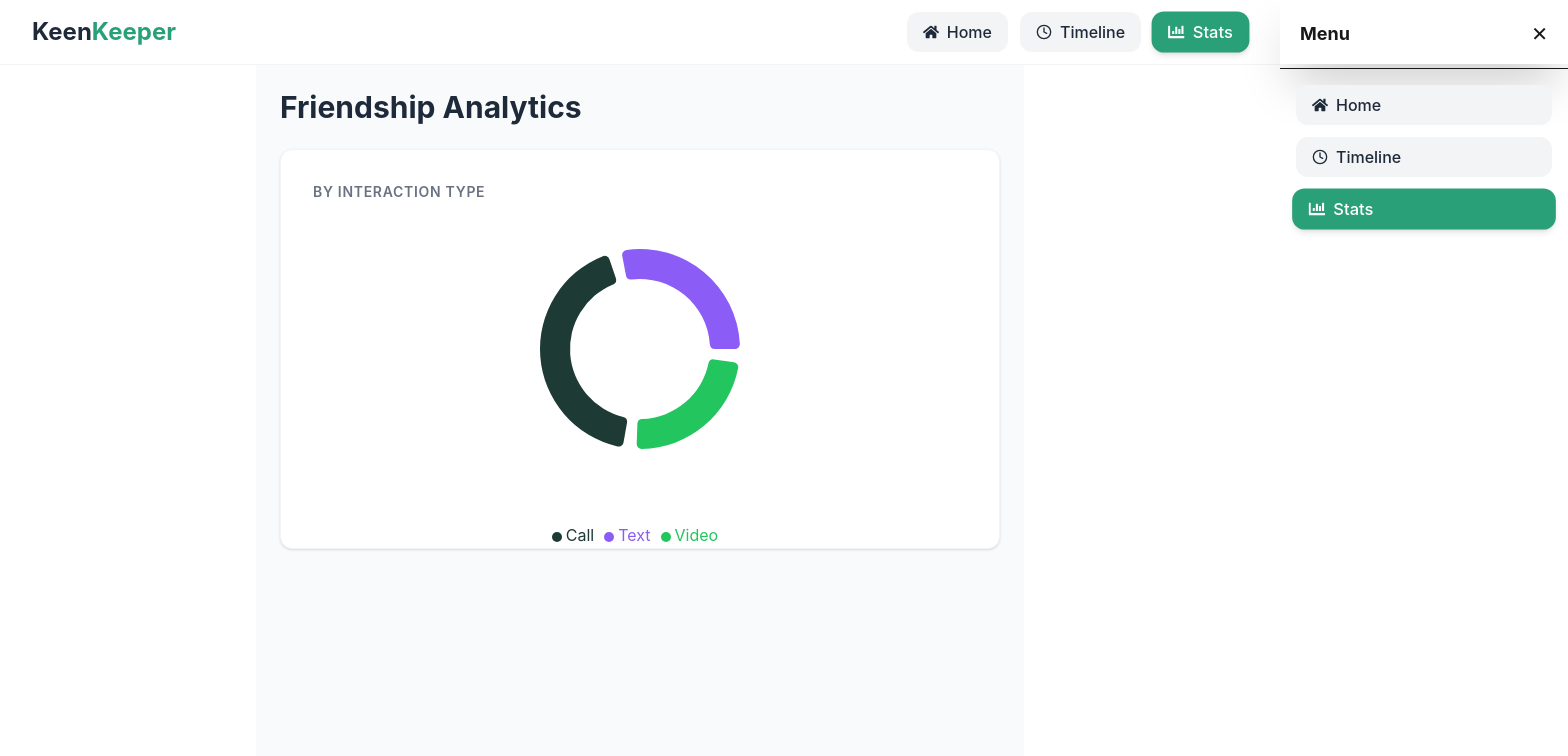
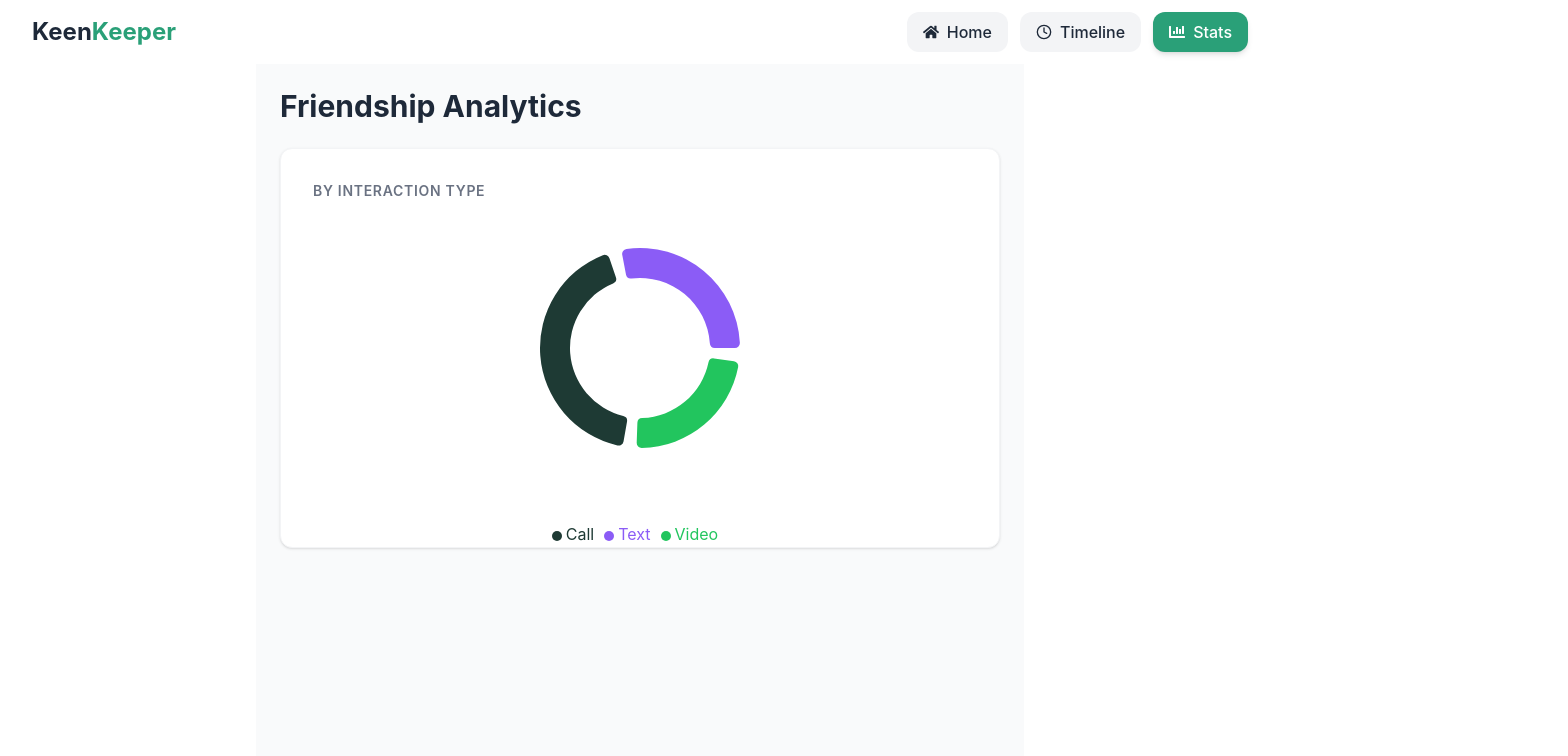
Before and after one commit to rmgolamrabbani/Assignment-07, a React (Vite) app: page /StatsBoard in a window 1280 px wide. Shown: the top 756 px of the page, 1568 px wide, since content can reach past the window. Built offline with nearby package versions, Linux system fonts and the light colour scheme.

Commit message:
fix navbar color

```diff
--- a/src/components/Shared/NavBar.jsx
+++ b/src/components/Shared/NavBar.jsx
@@ -8,11 +8,7 @@ const NavBar = () => {
 
 
   useEffect(() => {
-    if (isOpen) {
-      document.body.style.overflow = "hidden";
-    } else {
-      document.body.style.overflow = "auto";
-    }
+    document.body.style.overflow = isOpen ? "hidden" : "";
   }, [isOpen]);
 
   const base =
@@ -21,12 +17,12 @@ const NavBar = () => {
   const getLinkClass = ({ isActive }) =>
     `${base} ${
       isActive
-        ? "bg-[#2aa078] text-white shadow-md scale-[1.03]"
+        ? "bg-[#2aa078] text-white shadow-md"
         : "bg-gray-100 hover:bg-gray-200 text-gray-800"
     }`;
 
   return (
-    <nav className="sticky top-0 z-50 bg-white/70 backdrop-blur-xl border-b border-gray-100">
+    <nav className="sticky top-0 z-50 bg-white ">
       <div className="max-w-7xl mx-auto px-4 md:px-8 py-3 flex justify-between items-center">
 
 
@@ -41,13 +37,11 @@ const NavBar = () => {
               <FaHome /> Home
             </NavLink>
           </li>
-
           <li>
             <NavLink to="/timeline" className={getLinkClass}>
               <FiClock /> Timeline
             </NavLink>
           </li>
-
           <li>
             <NavLink to="/StatsBoard" className={getLinkClass}>
               <FaChartBar /> Stats
@@ -58,59 +52,41 @@ const NavBar = () => {
 
         <button
           onClick={() => setIsOpen(true)}
-          className="md:hidden p-2 rounded-lg hover:bg-gray-200 transition"
+          className="md:hidden p-2"
         >
           ☰
         </button>
       </div>
 
-      <div
-        className={`fixed inset-0 bg-black/40 backdrop-blur-sm z-[60] transition-all duration-300 ${
-          isOpen ? "opacity-100 visible" : "opacity-0 invisible"
-        }`}
-        onClick={() => setIsOpen(false)}
-      />
+
+      {isOpen && (
+        <div
+          className="fixed inset-0 bg-black/40 z-40 md:hidden"
+          onClick={() => setIsOpen(false)}
+        />
+      )}
 
 
       <div
-        className={`fixed top-0 right-0 h-full w-72 bg-white shadow-2xl z-[70] transform transition-transform duration-300 ${
+        className={`fixed top-0 right-0 h-full w-64 bg-white z-50 transform transition-transform duration-300 md:hidden ${
           isOpen ? "translate-x-0" : "translate-x-full"
         }`}
       >
-
-        <div className="p-5 flex justify-between items-center border-b">
-          <h2 className="font-bold text-lg">Menu</h2>
-          <button
-            onClick={() => setIsOpen(false)}
-            className="text-xl hover:text-red-500"
-          >
-            ✕
-          </button>
+        <div className="p-5 flex justify-between border-b">
+          <h2 className="font-bold">Menu</h2>
+          <button onClick={() => setIsOpen(false)}>✕</button>
         </div>
 
-
         <div className="p-4 flex flex-col gap-3">
-          <NavLink
-            to="/"
-            onClick={() => setIsOpen(false)}
-            className={getLinkClass}
-          >
+          <NavLink to="/" onClick={() => setIsOpen(false)} className={getLinkClass}>
             <FaHome /> Home
           </NavLink>
 
-          <NavLink
-            to="/timeline"
-            onClick={() => setIsOpen(false)}
-            className={getLinkClass}
-          >
+          <NavLink to="/timeline" onClick={() => setIsOpen(false)} className={getLinkClass}>
             <FiClock /> Timeline
           </NavLink>
 
-          <NavLink
-            to="/StatsBoard"
-            onClick={() => setIsOpen(false)}
-            className={getLinkClass}
-          >
+          <NavLink to="/StatsBoard" onClick={() => setIsOpen(false)} className={getLinkClass}>
             <FaChartBar /> Stats
           </NavLink>
         </div>
```
